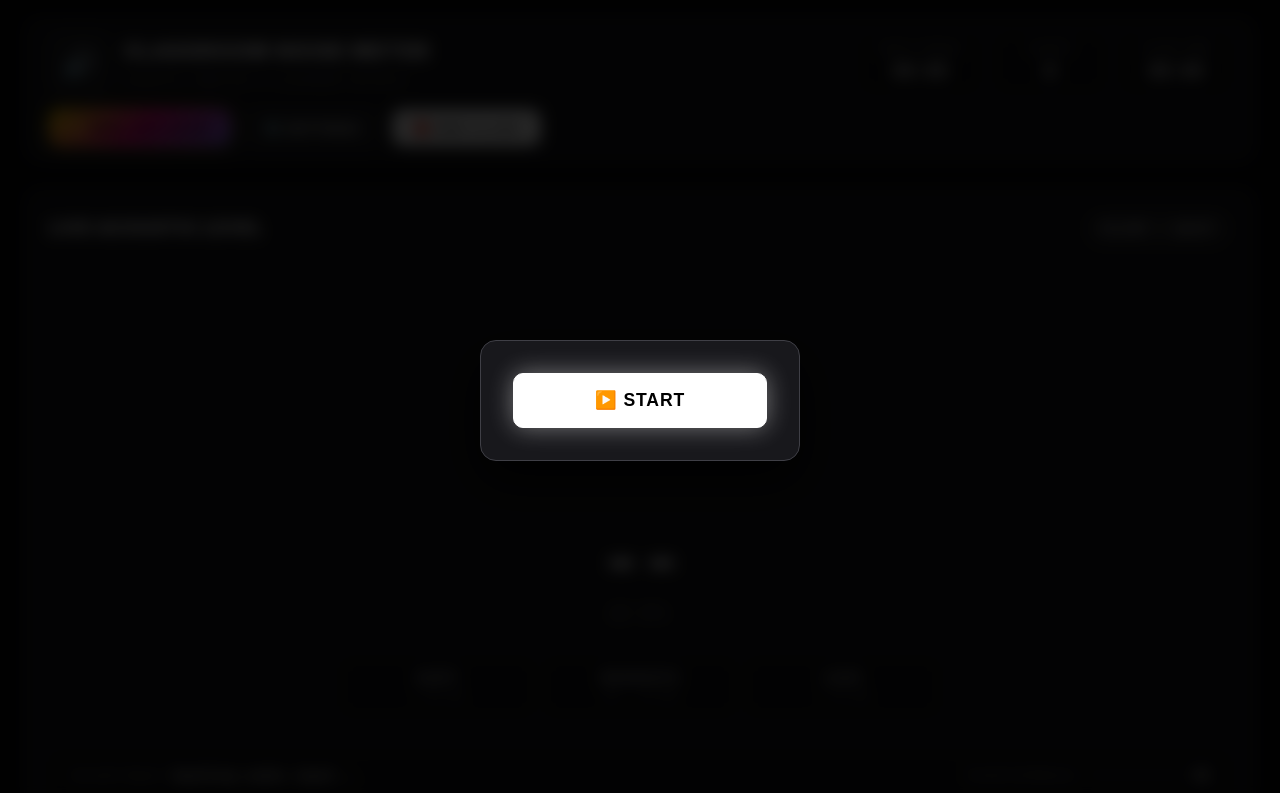
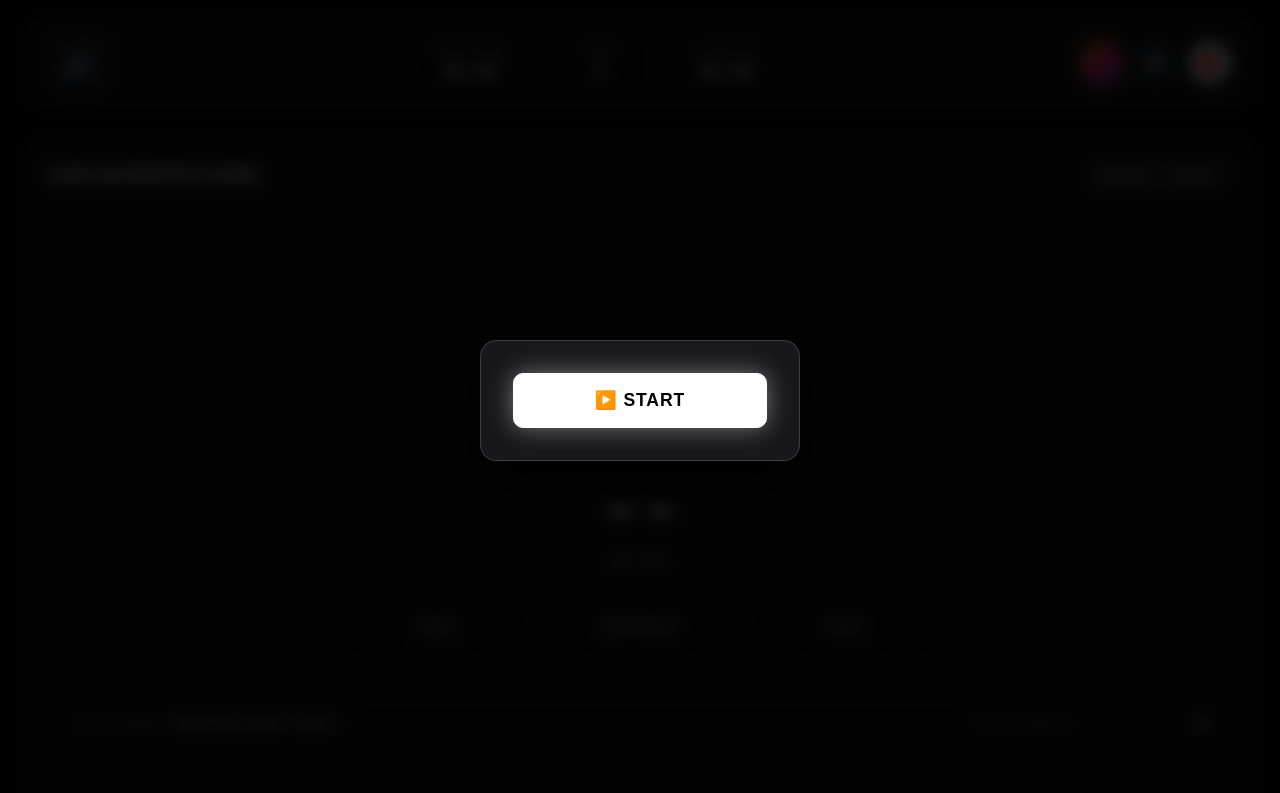
Before and after one commit to xhinzu/Noisemeter, a website built with Vite: page index.html in a window 1280 px wide. Shown: the top 793 px of the page. Built offline with nearby package versions, Linux system fonts and the light colour scheme.

Commit message:
Remove brand title text and convert header buttons to sleek emoji icon buttons

```diff
--- a/index.html
+++ b/index.html
@@ -25,10 +25,6 @@
     <header class="top-bar">
       <div class="brand">
         <div class="brand-symbol">🔊</div>
-        <div class="brand-text">
-          <h1>CLASSROOM NOISE METER</h1>
-          <span class="brand-tagline">ACOUSTIC MONITOR &amp; CLASSROOM METRICS</span>
-        </div>
       </div>
 
       <div class="header-stats">
@@ -47,14 +43,14 @@
       </div>
 
       <div class="header-actions">
-        <button id="btn-inauguration-mode" class="btn btn-inauguration" aria-label="Toggle RISE 2026 Inauguration Mode">
-          <span>✨ RISE 2026 MODE</span>
+        <button id="btn-inauguration-mode" class="btn btn-inauguration btn-icon-only" aria-label="Toggle RISE 2026 Inauguration Mode" title="RISE 2026 Inauguration Mode">
+          <span>🎈</span>
         </button>
-        <button id="btn-settings" class="btn btn-secondary" aria-label="Open Settings">
-          <span>⚙️ SETTINGS</span>
+        <button id="btn-settings" class="btn btn-secondary btn-icon-only" aria-label="Open Settings" title="Settings">
+          <span>⚙️</span>
         </button>
-        <button id="btn-end-session" class="btn btn-primary" aria-label="End Class Session">
-          <span>🛑 END CLASS</span>
+        <button id="btn-end-session" class="btn btn-primary btn-icon-only" aria-label="End Class Session" title="End Class Session">
+          <span>🛑</span>
         </button>
       </div>
     </header>
--- a/src/styles/main.css
+++ b/src/styles/main.css
@@ -718,6 +718,15 @@ input:checked + .slider-toggle:before {
   font-size: 1rem;
 }
 
+.btn-icon-only {
+  padding: 0.5rem;
+  width: 42px;
+  height: 42px;
+  font-size: 1.15rem;
+  border-radius: 50%;
+  justify-content: center;
+}
+
 .btn-link {
   background: none;
   border: none;
```
